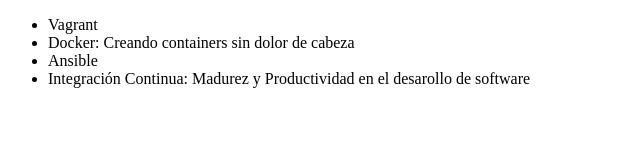
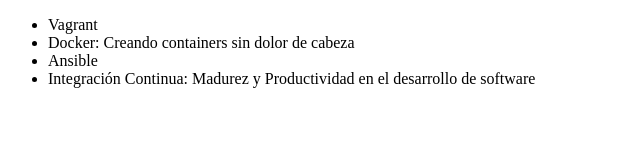
Before and after one commit to AndradeEM/alura-git, a plain HTML site: page index.html in a window 1280 px wide. Shown: the full height of the page, 0-640 px from the left. Drawn offline with Linux system fonts and the light colour scheme.

Commit message:
Corrigiendo error en integracion continua desarrollo

```diff
--- a/index.html
+++ b/index.html
@@ -9,7 +9,7 @@
          <li> Vagrant </li>
          <li> Docker: Creando containers sin dolor de cabeza </li>
          <li> Ansible </li>
-         <li> Integración Continua: Madurez y Productividad en el desarollo de software </li>
+         <li> Integración Continua: Madurez y Productividad en el desarrollo de software </li>
      </ul>
 </body>
 </html>
```
